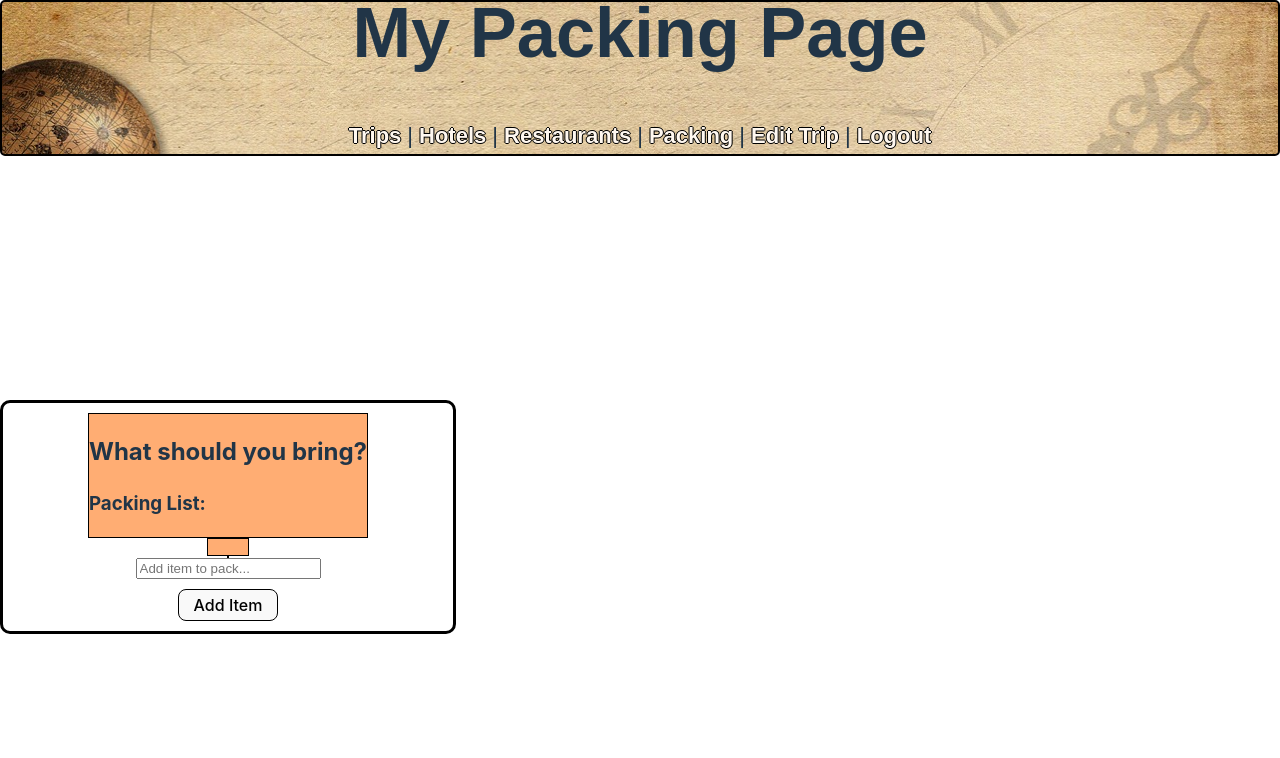
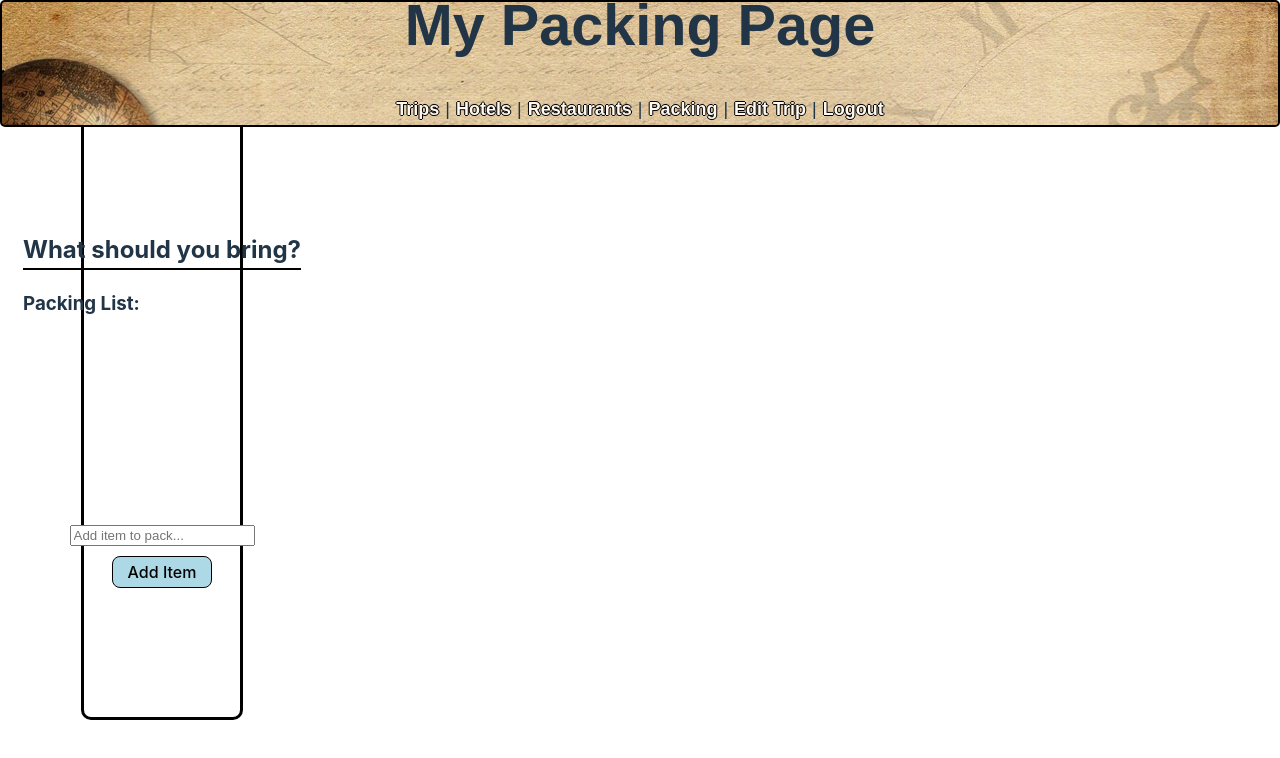
Before and after one commit to devbelle/Project-3, a React (Vite) app in the folder Adventure Awaits/client/: page /packing in a window 1280 px wide. Shown: the top 758 px of the page. Built offline with nearby package versions, Linux system fonts and the light colour scheme.

Commit message:
restaurants styling changes

```diff
--- a/Adventure Awaits/client/src/App.css
+++ b/Adventure Awaits/client/src/App.css
@@ -44,6 +44,10 @@
 
 
 body {
+  display: flex;
+  justify-content: center;
+  align-items: center;
+  height: 100vh;
   margin: 0;
   padding: 0;
 }
--- a/Adventure Awaits/client/src/pages/PackingPage.jsx
+++ b/Adventure Awaits/client/src/pages/PackingPage.jsx
@@ -2,27 +2,44 @@ import styled from "styled-components";
 import { useState } from "react";
 import HeaderPages from "../components/HeaderPages";
 
+
 const PackingBox = styled.div`
   display: flex;
-  justify-content: space-between;
   flex-direction: column;
-  width: 90%;
-  max-width: 430px;
-  height: 90%px;
-  padding: 10px;
+  align-items: center;
+  justify-content: center;
+width: 100%;
+  height: 40vh;
+  max-width: 400px;
   background-color: white;
   border-radius: 10px;
-  align-items: center;
-  position: absolute;
   border: 3px solid black;
-  margin-bottom: 250px;
+  margin: 0 auto;
+  padding: 20px;
+  box-sizing: border-box;
+
+  @media (min-width: 576px) {
+    width: 60%;
+    height: 60vh; // Increase height for larger screens
+  }
+
+  @media (min-width: 768px) {
+    width: 70%;
+    height: 80vh; // Increase height for larger screens
+  }
+
+  @media (min-width: 992px) {
+    width: 60%;
+  }
+
+  @media (min-width: 1200px) {
+    width: 50%;
+  }
 `;
 
 const PackingSection = styled.div`
   //   width: 75%;
   height: 50%;
-  background-color: #ffad73;
-  border: 1px solid black;
 `;
 const PackingForm = styled.form`
   display: flex;
@@ -36,6 +53,19 @@ const PackingButton = styled.button`
   border: 1px solid black;
   padding: 5px;
   margin-top: 10px;
+  transition: all 0.3s ease; // Add transition
+  &:hover {
+    transform: scale(1.02); // Increase size on hover
+  }
+  background-color: #ADD8E6;
+
+  @media (max-width: 768px) {
+    width: 60%; // Increase width on smaller screens
+  }
+
+  @media (max-width: 576px) {
+    width: 80%; // Increase width on even smaller screens
+  }
 `;
 
 //from Devin's React Portfolio
@@ -61,13 +91,23 @@ const PackingPage = () => {
         title="My Packing Page"
         color="#ADD8E6"
         font="Arial"
-        fontSize="22px"
+        fontSize="18px"
         marginTop="10px"
         imgSrc="/images/globe.jpg"
       />
       <PackingSection>
-        <h2>What should you bring?</h2>
-        <h3>Packing List:</h3>
+      <h2 style={{
+  borderBottom: "2px solid black",
+  fontSize: '24px',
+  whiteSpace: 'nowrap', // Add this line
+  '@media (max-width: 768px)': {
+    fontSize: '20px',
+  },
+  '@media (max-width: 576px)': {
+    fontSize: '16px',
+  }
+}}>What should you bring?</h2>
+ <h3>Packing List:</h3>
       </PackingSection>
       <PackingForm>
 
--- a/Adventure Awaits/client/src/pages/RestaurantsPage.jsx
+++ b/Adventure Awaits/client/src/pages/RestaurantsPage.jsx
@@ -3,16 +3,26 @@ import styled from "styled-components";
 import {useState} from 'react';
 import { useQuery } from "@apollo/client";
 import { GET_RESTAURANTS } from "../utils/queries";
-// import { getRestaurants } from "../utils/queries";
 
 const Section = styled.section`
   display: flex;
   flex-direction: column;
   align-items: center;
-  justify-content: flex-start;
-  height: 100vh;
+  justify-content: center;
+  min-height: 40vh;
+  width: 100%;
+  margin-top: -120px;
+  @media (max-width: 768px) {
+    width: 70%; // Decrease width on smaller screens
+  }
+`;
+
+const ParentDiv = styled.div`
+  display: flex;
+  justify-content: center;
+  align-items: center;
+  min-height: 80vh;
   width: 100vw;
-  padding-top: 20vh;
 `;
 
 const Form = styled.form`
@@ -20,8 +30,8 @@ const Form = styled.form`
   flex-direction: column;
   align-items: center;
   justify-content: center;
-  width: 30%;
-  height: 30%;
+  width: 300px;
+  height: 260px;
   border: 2px solid black;
   margin-top: 10px;
   border-radius: 10px;
@@ -29,11 +39,6 @@ const Form = styled.form`
   background-repeat: no-repeat;
   background-size: cover%;
   filter: brightness(90%);
-  @media (max-width: 768px) {
-    width: 60%; // Increase width on smaller screens
-    height: 30%; // Increase height on smaller screens
-  }
-
 `;
 
 const Button = styled.button`
@@ -49,8 +54,14 @@ const Button = styled.button`
     transform: scale(1.02); // Increase size on hover
   }
   background-color: #ADD8E6;
-  @media (min-width: 768px) { // When the viewport is 768px or larger
-    width: 20%; // Set the width to 30% for desktop
+  @media (max-width: 768px) {
+    width: 50%; // Increase width on smaller screens
+    height: 60px; // Increase height on smaller screens
+  }
+
+  @media (max-width: 735px) {
+    width: 40%; // Increase width on even smaller screens
+    height: 40px; // Increase height on even smaller screens
   }
 `;
 
@@ -83,18 +94,6 @@ padding-bottom: 2px;
     const [restaurantCitySearch, setRestaurantCitySearch] = useState('');
     const { loading, error, data } = useQuery(GET_RESTAURANTS);
 
-  // restaurant stuff
-  // const handleFormSubmit = async (e) => {
-  //   e.preventDefault();
-  //   try {
-  //     const { data } = await getRestaurants({
-  //       variables: { city: "Barcelona" },
-  //     });
-  //     console.log(data.getRestaurants);
-  //   } catch (error) {
-  //     console.log(error);
-  //   }
-  // };
 
   const handleFormSubmit = async (e) => {
     e.preventDefault();
@@ -116,6 +115,7 @@ padding-bottom: 2px;
         marginTop="15px"
         imgSrc="/images/globe.jpg"
       />
+      <ParentDiv>
       <Section>
         <Form id="contact-form" onSubmit={handleFormSubmit}>
           <div className="field">
@@ -142,6 +142,7 @@ padding-bottom: 2px;
           </Button>
         </Form>
       </Section>
+      </ParentDiv>
     </>
   );
 };
```
